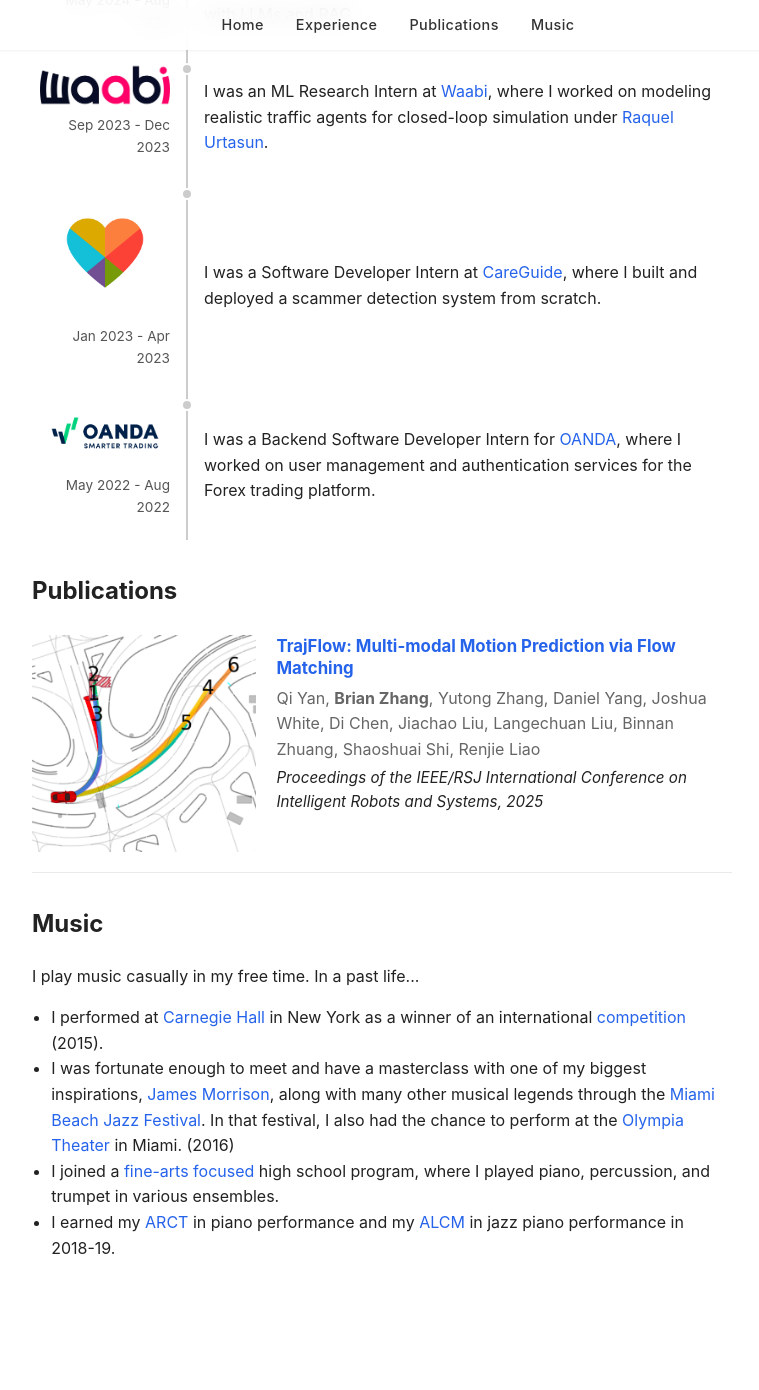
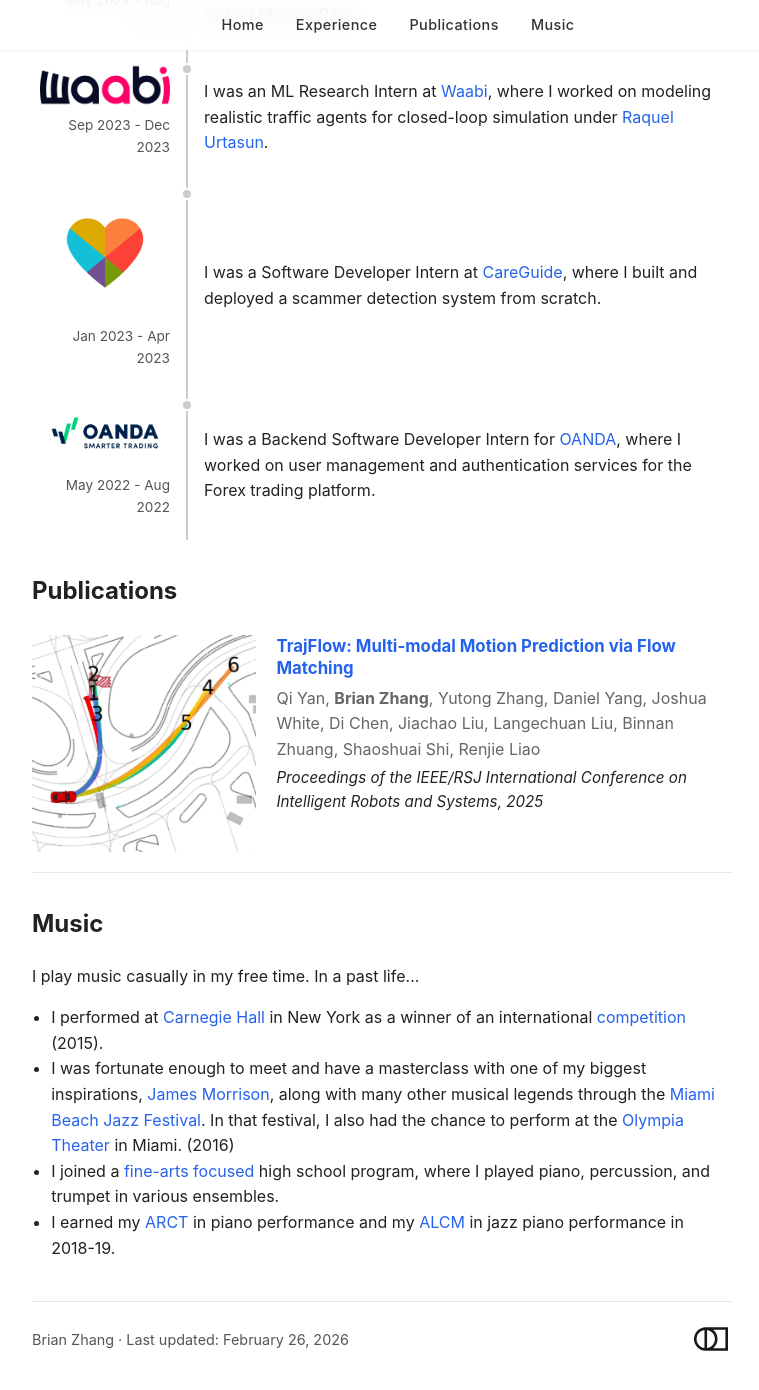
Before and after one commit to brian386/brian386.github.io, a Jekyll site: the page built from index.md, in a window 1280 px wide and 1400 px high, scrolled down 1025 px. Shown: the top 1390 px of the window, without its empty margins (258-1017 px from the left). Built offline with Jekyll 4.4.1, drawn with Linux system fonts in a browser that asks for light colours; a style sheet for code colours, icons or effects is not loaded; before the commit the page ends 2334 px from its top, so only the background shows below that.

Commit message:
add footer

```diff
--- a/_layouts/default.html
+++ b/_layouts/default.html
@@ -10,5 +10,21 @@
   </head>
   <body>
     {{ content }}
+    <footer class="site-footer">
+      <p class="footer-text">Brian Zhang &middot; Last updated: {{ site.time | date: "%B %d, %Y" }}</p>
+      <a
+        href="https://se-webring.xyz"
+        target="_blank"
+        rel="noopener noreferrer"
+        class="webring-link"
+        aria-label="Visit se-webring.xyz"
+      >
+        <img
+          src="{{ '/assets/logo_b.svg' | relative_url }}"
+          alt="se-webring logo"
+          class="webring-logo"
+        />
+      </a>
+    </footer>
   </body>
 </html>
--- a/assets/style.css
+++ b/assets/style.css
@@ -289,6 +289,39 @@ img {
   text-decoration: none;
 }
 
+.site-footer {
+  max-width: 700px;
+  margin: 2.5rem auto 0;
+  padding: 1rem 0 0.5rem;
+  border-top: 1px solid #e5e7eb;
+  display: flex;
+  align-items: center;
+  justify-content: space-between;
+  gap: 1rem;
+}
+
+.footer-text {
+  margin: 0;
+  color: #555;
+  font-size: 0.9rem;
+}
+
+.webring-link {
+  display: inline-flex;
+  align-items: center;
+  justify-content: center;
+}
+
+.webring-logo {
+  width: 42px;
+  height: auto;
+  opacity: 0.9;
+}
+
+.webring-logo:hover {
+  opacity: 1;
+}
+
 @media (max-width: 768px) {
   .profile-card {
     flex-direction: column;
@@ -343,4 +376,9 @@ img {
   .navbar a {
     font-size: 0.85rem;
   }
+
+  .site-footer {
+    margin-top: 2rem;
+    flex-wrap: wrap;
+  }
 }
```
Also changed, not shown: assets/logo_b.svg (added), 5 other files.
